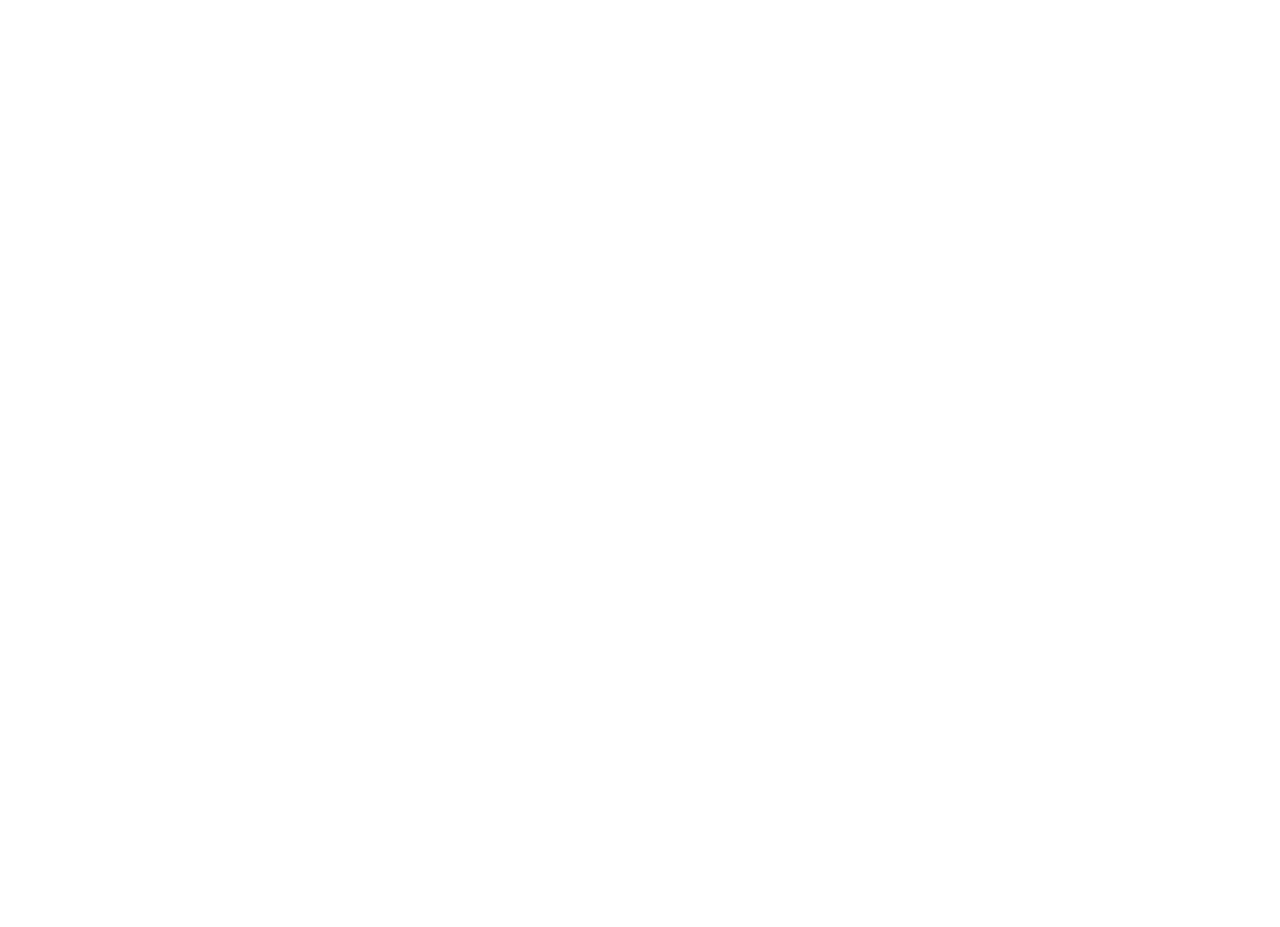
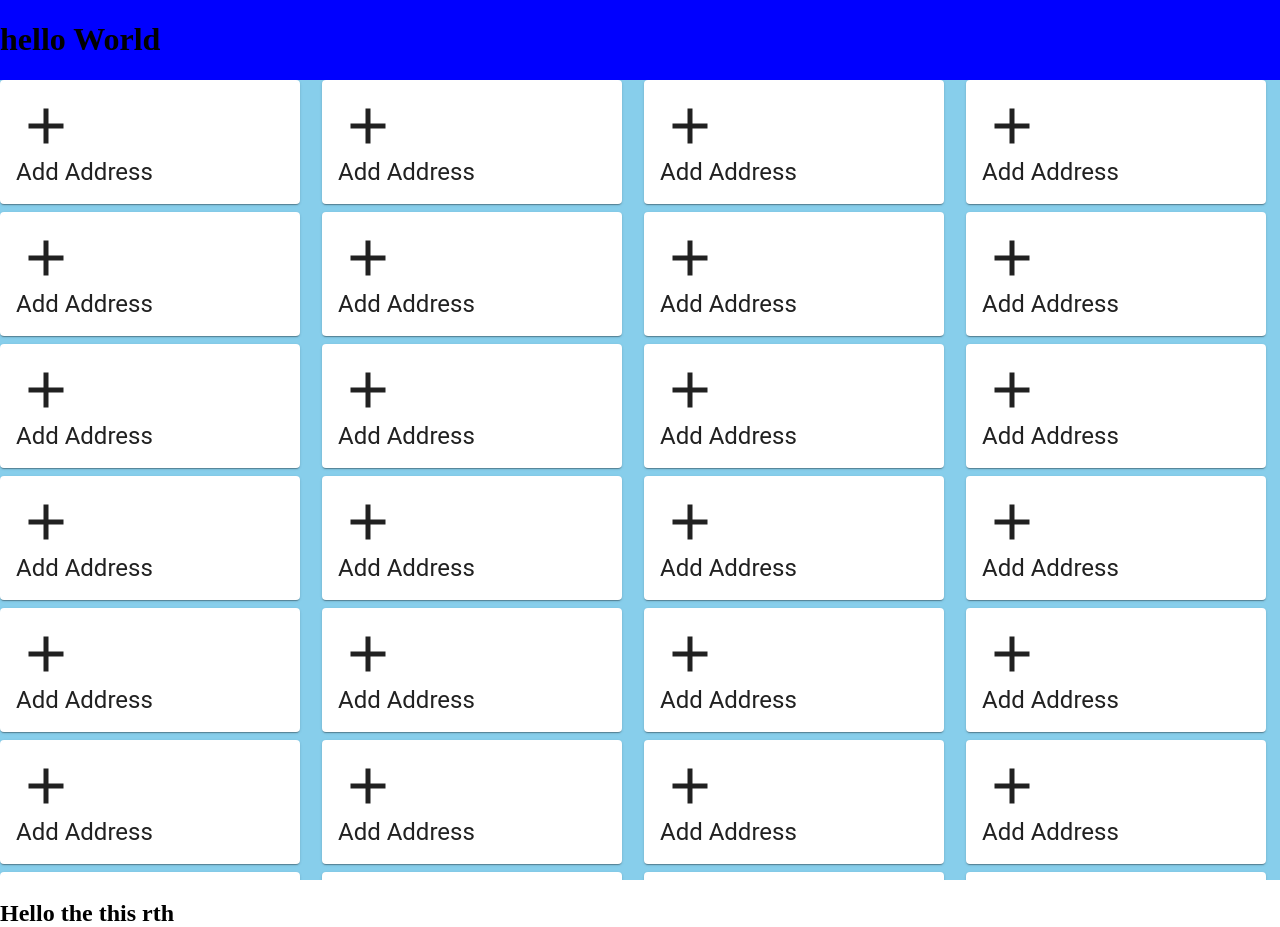
Before and after one commit to samirpatil2000/started-with-react, a React (Create React App) app: page /scroll in a window 1280 px wide. Before the commit this address had no page. Before the commit the page ends 800 px from the top, so only its background shows below. Built offline with nearby package versions, Linux system fonts and the light colour scheme.

Commit message:
React Concepts

```diff
--- a/package.json
+++ b/package.json
@@ -5,6 +5,7 @@
   "dependencies": {
     "@emotion/react": "^11.10.5",
     "@emotion/styled": "^11.10.5",
+    "@material-ui/core": "^4.12.4",
     "@mui/icons-material": "^5.11.0",
     "@mui/material": "^5.11.3",
     "@testing-library/jest-dom": "^5.16.5",
--- a/src/App.js
+++ b/src/App.js
@@ -9,6 +9,11 @@ import HomePage from "./pages/Home";
 import PostPage from "./pages/Post";
 import AddAddressFormPage from './form/AddAddress'
 import Addresses from "./pages/Addresses";
+import ScrollingCard from "./componets/ScrollingCard";
+import Reducerhook from "./componets/Reducerhook";
+import UseState from "./componets/UseState";
+
+
 
 function App() {
   return (
@@ -18,7 +23,9 @@ function App() {
         <Route exact path="/" element={<PostPage/>}></Route>
         <Route exact path="/add-address" element={<AddAddressFormPage/>}></Route>
         <Route exact path="/address" element={<Addresses/>}></Route>
-        {/* <Route exact path="/" element={<Post/>}></Route> */}
+        <Route exact path="/scroll" element={<ScrollingCard/>}></Route>
+        <Route exact path="/reducer" element={<Reducerhook/>}></Route>
+        <Route exact path="/use-state" element={<UseState/>}></Route>
       </Routes>
     </Router>
   );
--- a/src/componets/AddressBook.js
+++ b/src/componets/AddressBook.js
@@ -16,7 +16,7 @@ import AddressBookEntry from "./AddressBookEntry";
 import AddressList from "../componets/AddressList";
 import { borderRadius } from "@mui/system";
 
-
+import "../style/styles.css";
 
 const END_POINT = "https://myfirstonlineproject.pythonanywhere.com"
 const POST_URL = `${END_POINT}/api/address/`
@@ -70,10 +70,13 @@ export default function AddressBook({
 
   return (
     <div>
-      <Grid container  alignItems='center' direction='column' sx={{
+      <Grid container  alignItems='center'
+        direction='column'
+        sx={{
           border: 1,
           borderRadius: 2
-      }}>
+        }}
+      >
         <Grid item>
           <FormLabel
               sx={{
@@ -86,37 +89,43 @@ export default function AddressBook({
               Most recently used Addresses
           </FormLabel>
         </Grid>
-        <Grid item xs={3}>
+        <Grid item xs={3} >
           <Grid
             container spacing={0.5}
             justifyContent='center'
-            style={{
+            // flexGrow={1}
+            // overflow='auto'
+            sx={{
+              flexGrow: 1,
+              display: 'flex',
+              flexDirection: 'column',
+              minHeight: '100%',
             }}>
+              <Grid item sx={{
+                backgroundColor: "blue",
+                flexGrow: 1,
+                overflow: 'auto',
+                minHeight: '100%',
+              }}>
+                <Grid container justifyContent='center' >
                   {data != null &&
-              data.data.map((address) => {
+                    [...data.data, ...data.data].map((address) => {
                       return (
-                  <Grid margin={1} item key={address.id} xs={12} sm={4} md={3} lg={3}>
-                    <AddressBookEntry address={address} />
+                        <Grid margin={1} item key={address.id} xs={6} >
+                          {/* <AddressBookEntry address={address} /> */}
+                          {/* <AddNewAddressButton></AddNewAddressButton> */}
+                          {/* <CardAction/> */}
+                          <CustomCard/>
                         </Grid>
                       );
                   })}
-              <Grid margin={1} item key="addressButton" xs={12} sm={4} md={3} lg={3}>
+                  {/* <Grid margin={1} item key="addressButton" xs={12} sm={4} md={3} lg={3}>
                         <AddNewAddressButton></AddNewAddressButton>
+                  </Grid> */}
                 </Grid>
               </Grid>
+
           </Grid>
-        <Grid item>
-           <Button
-            sx={{
-              "& MuiTypography-root": { fontSize: "0.8rem" },
-              width: "fit-content",
-            }}
-            variant="text"
-            onClick={addNewAddressSelected}
-          >
-            <AddIcon />
-            Add a new Address
-          </Button>
         </Grid>
          <Grid item>
            <Box sx={{ textAlign: "center" }}>
@@ -132,16 +141,18 @@ export default function AddressBook({
                 variant="contained"
                 onClick={handleClick}
               >
-                Use this address
+                Load addresses
               </Button>
           </Box>
         </Grid>
       </Grid>
-      <ResponsiveCardGrid/>
+      <h1>Samir</h1>
+      {/* <ResponsiveCardGrid/> */}
     </div>
 
   );
 }
+
 
 
 function AddNewAddressButton() {
@@ -197,7 +208,7 @@ function ResponsiveCardGrid() {
     <div className={classes.root}>
       <Grid container spacing={3}>
         {
-          [1, 2, 3, 4].map(() => {
+          [].map(() => {
             return (<Grid item xs={12} sm={4}>
               <Card className={classes.card}>
                 <CardContent className={classes.cardContent}>
@@ -211,3 +222,38 @@ function ResponsiveCardGrid() {
     </div>
   );
 }
+
+
+
+function CustomCard(){
+  return (
+    <Card elevation={1} sx={{ maxWidth: 345 }}>
+      <CardActionArea>
+        <CardContent>
+          <Grid container>
+            <Grid item>
+              <Typography gutterBottom variant="h5" component="div">
+                Lizard
+              </Typography>
+            </Grid>
+            <Grid item>
+              <Typography variant="body2" color="text.secondary">
+                Lizards are a widespread group of squamate reptiles, with over 6,000
+                species, ranging across all continents except Antarctica
+              </Typography>
+            </Grid>
+            <Grid item>
+              <Typography variant="body2" color="text.secondary">
+                Lizards are a widespread group of squamate reptiles, with over 6,000
+                species, ranging across all continents except Antarctica
+              </Typography>
+            </Grid>
+            <Grid marginTop={1}>
+              <Button variant="outlined" size="small"  >Edit</Button>
+            </Grid>
+          </Grid>
+        </CardContent>
+      </CardActionArea>
+    </Card>
+  );
+}
--- /dev/null
+++ b/src/componets/Reducerhook.js
@@ -0,0 +1,26 @@
+import React, { useReducer, useState } from 'react'
+
+
+const initialState = 5;
+const reducer = (state, action) => {
+    console.log(state, action);
+    if (action.type === 'INCREMENT'){
+        state += 1;
+    } else if (action.type === 'DECREMENT'){
+        state -= 1;
+    }
+    return state;
+}
+
+export default function Reducerhook() {
+    const [state, dispatch] = useReducer(reducer, initialState);
+    return (
+        <div>
+            <p>{"Current State = " + state}</p>
+            <div>
+                <button onClick={() => dispatch({type: "INCREMENT"})}>Inc</button>
+                <button onClick={() => dispatch({type: "DECREMENT"})}>Dec</button>
+            </div>
+        </div>
+    )
+}
--- /dev/null
+++ b/src/componets/ScrollingCard.js
@@ -0,0 +1,113 @@
+import React from "react";
+import { Grid, AppBar, Toolbar, Typography } from "@material-ui/core";
+import { Box, Card, makeStyles } from "@mui/material";
+import CardActions from '@mui/material/CardActions';
+import CardContent from '@mui/material/CardContent';
+
+import AddIcon from "@mui/icons-material/Add";
+
+import { CardActionArea } from '@mui/material';
+
+
+import "../style/styles.css";
+
+
+export default () => (
+  <React.Fragment>
+    <Box style={{backgroundColor: 'blue', border: 1}}>
+      <h1>hello World</h1>
+    </Box>
+
+    <Grid container
+        style={{
+          flexGrow: 1,
+          display: 'flex',
+          flexDirection: 'column',
+          minHeight: '100%',
+        }}
+    >
+      <Grid
+        item
+        xs={12}
+        style={{
+          backgroundColor: "skyblue",
+          flexGrow: 1,
+          overflow: 'auto',
+          minHeight: '100%',
+      }}
+        margin={2}
+      >
+        <Grid container spacing={1}>
+            {
+                Array(30).fill(1).map(() =>{
+                    return (
+                        <Grid item xs={3}>
+                            <AddNewAddressButton></AddNewAddressButton>
+                        </Grid>
+                    )
+                })
+            }
+        </Grid>
+
+      </Grid>
+      {/* <Grid
+        item
+        xs={6}
+        className={"flex-col-scroll"}
+        style={{ backgroundColor: "lightblue" }}
+      >
+        <h1>Column 2</h1>
+        <h1>new line</h1>
+        <h1>new line</h1>
+        <h1>new line</h1>
+        <h1>new line</h1>
+        <h1>new line</h1>
+        <h1>new line</h1>
+        <h1>new line</h1>
+        <h1>new line</h1>
+        <h1>new line</h1>
+        <h1>new line</h1>
+        <h1>new line</h1>
+        <h1>new line</h1>
+        <h1>new line</h1>
+        <h1>new line</h1>
+        <h1>end line</h1>
+      </Grid> */}
+    </Grid>
+    <h2>Hello the this rth</h2>
+  </React.Fragment>
+);
+
+
+function AddNewAddressButton() {
+    const onContinue = () => {
+      console.log("On continue")
+    };
+
+    const handleClick = () => {
+      console.log("Add Button Click")
+    }
+
+
+    return (
+        <div>
+          <Card sx={{ maxWidth: 300, minWidth: 160}} onClick={handleClick}>
+            <CardActionArea>
+              <CardContent>
+                <AddIcon style={
+                            {
+                                width: 60,
+                                height: 60,
+                                display: 'flex',
+                                justifyContent: 'center',
+                                alignItems: 'center'
+                            }
+                        }/>
+                  <Typography variant='h5'>Add Address</Typography>
+              </CardContent>
+            </CardActionArea>
+          </Card>
+        </div>
+
+    );
+  }
--- /dev/null
+++ b/src/componets/UseState.js
@@ -0,0 +1,14 @@
+import React, { useState } from 'react'
+
+export default function UseState() {
+    const [count, setCount] = useState(0);
+    return (
+        <div>
+            <p>{count}</p>
+            <div>
+                <button onClick={() => setCount(count + 1)} >Inc</button>
+                <button onClick={() => setCount(count - 1)}>Dec</button>
+            </div>
+        </div>
+    )
+}
--- /dev/null
+++ b/src/style/styles.css
@@ -0,0 +1,29 @@
+html,
+body {
+  margin: 0;
+  height: 100%;
+}
+
+#root {
+  height: 100%;
+  display: flex;
+  flex-direction: column;
+}
+
+.flex-section {
+  flex-grow: 1;
+  display: flex;
+  flex-direction: column;
+  min-height: 0;
+  background-color: red;
+}
+
+.flex-col-scroll {
+  flex-grow: 1;
+  overflow: auto;
+  min-height: 100%;
+}
+
+.flex-no-shrink {
+  flex-shrink: 0;
+}
```
Also changed, not shown: 1 other file (tests, documents, lock files or other folders). Lines whose indentation alone changed are shown as unchanged.
